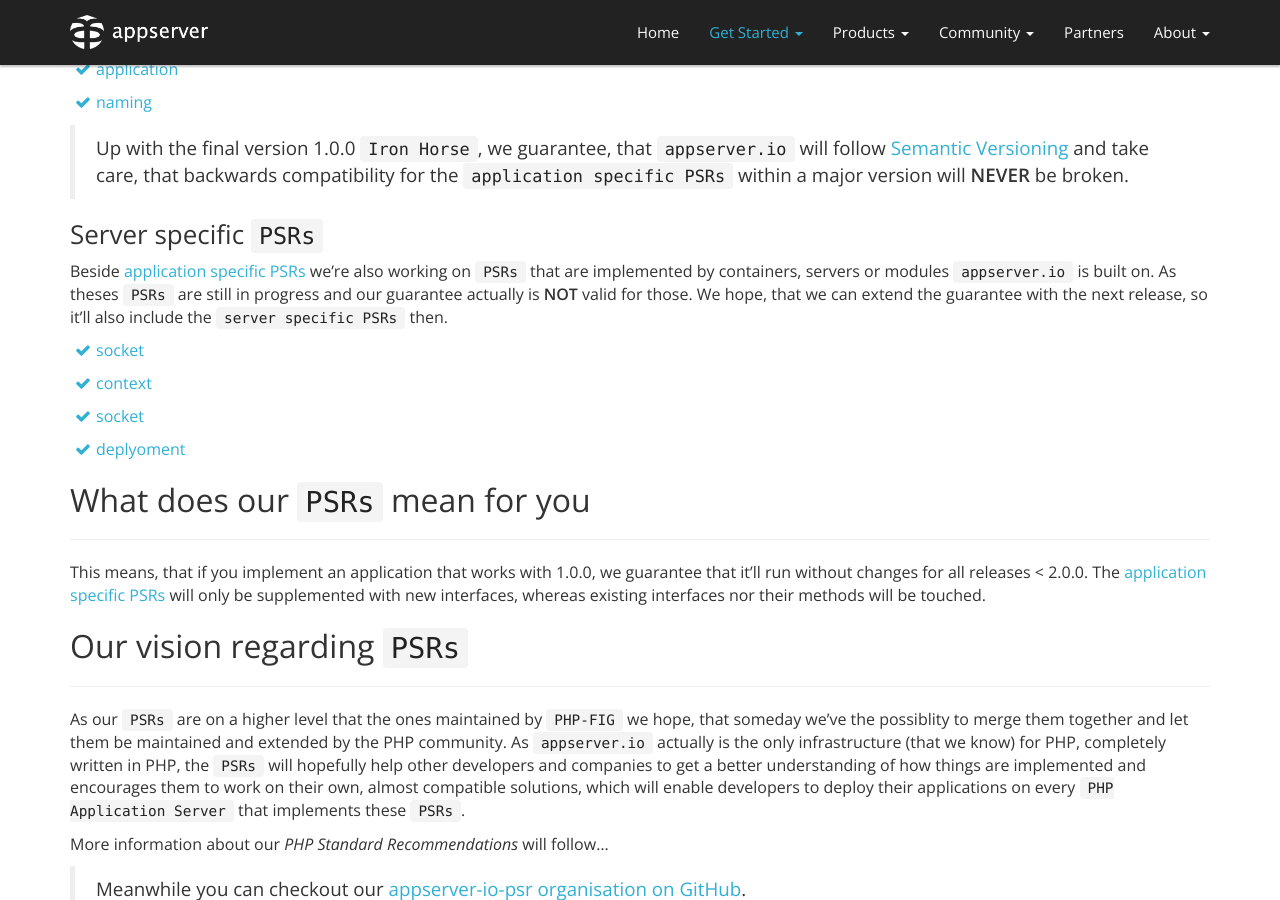
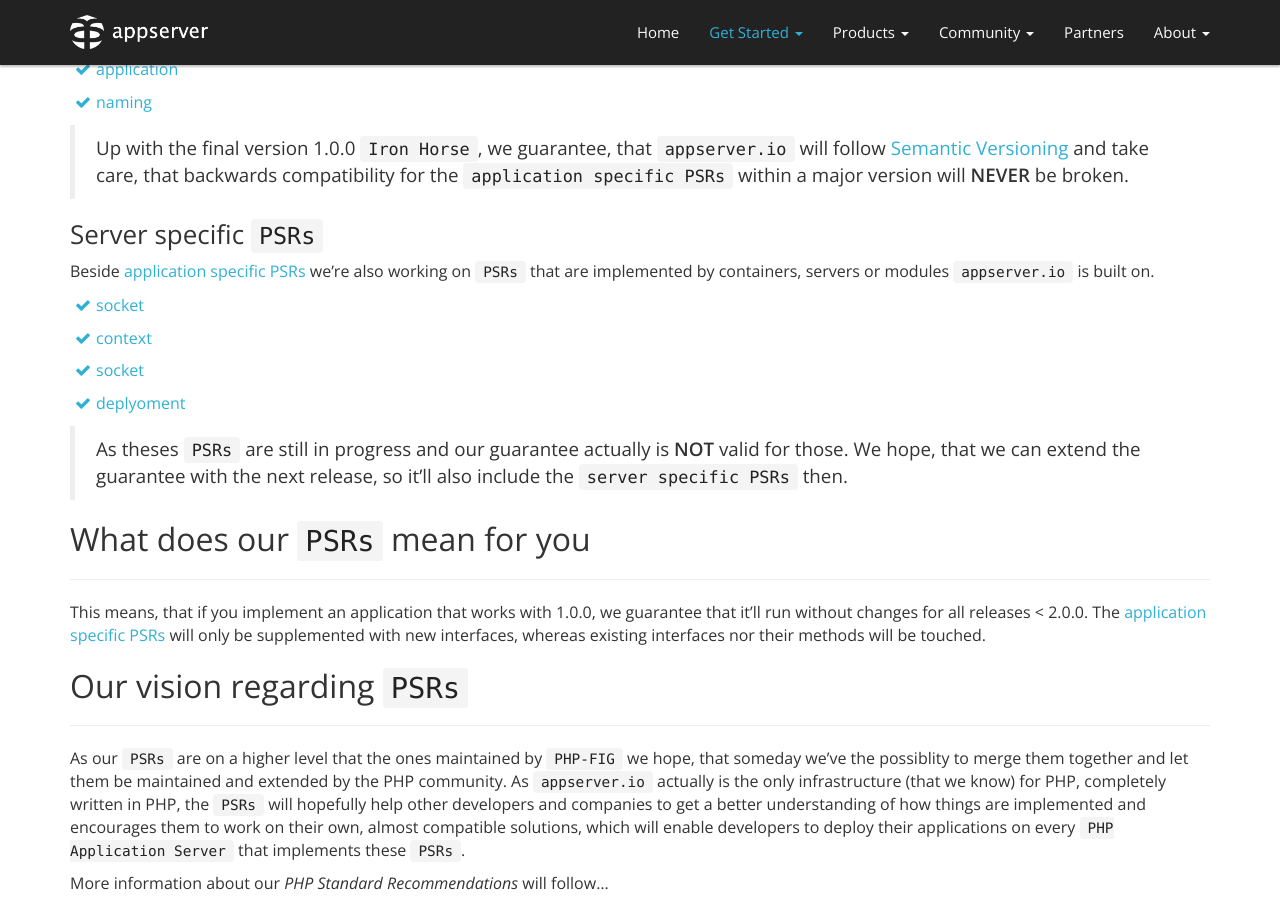
Before and after one commit to appserver-io/appserver, a Jekyll site: the page built from get-started/psrs.md, in a window 1280 px wide and 900 px high, scrolled down 635 px. Built offline with Jekyll 4.4.1, drawn with Linux system fonts in a browser that asks for light colours; nearby versions of some CDN libraries; library files that are not in the unit come from our copies; Markdown is read by kramdown in place of the engine named in the settings.

Commit message:
Update psrs.md

```diff
--- a/get-started/psrs.md
+++ b/get-started/psrs.md
@@ -32,12 +32,14 @@
 
 ### Server specific `PSRs`
 
-Beside [application specific PSRs](#application-specific-psrs) we're also working on `PSRs` that are implemented by containers, servers or modules `appserver.io` is built on. As theses `PSRs` are still in progress and our guarantee actually is **NOT** valid for those. We hope, that we can extend the guarantee with the next release, so it'll also include the `server specific PSRs` then.
+Beside [application specific PSRs](#application-specific-psrs) we're also working on `PSRs` that are implemented by containers, servers or modules `appserver.io` is built on.
 
 * [socket](https://github.com/appserver-io-psr/socket)
 * [context](https://github.com/appserver-io-psr/context)
 * [socket](https://github.com/appserver-io-psr/http-message)
 * [deplyoment](https://github.com/appserver-io-psr/deployment)
+
+> As theses `PSRs` are still in progress and our guarantee actually is **NOT** valid for those. We hope, that we can extend the guarantee with the next release, so it'll also include the `server specific PSRs` then.
 
 ## What does our `PSRs` mean for you
 ***
```
